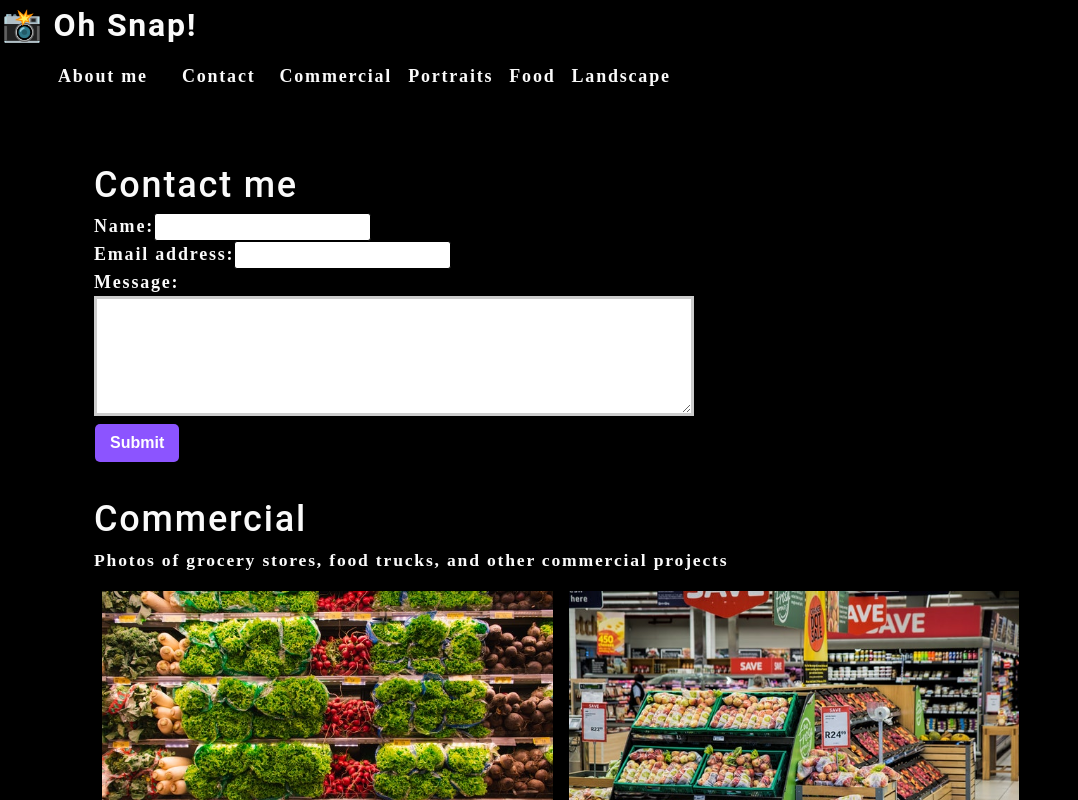
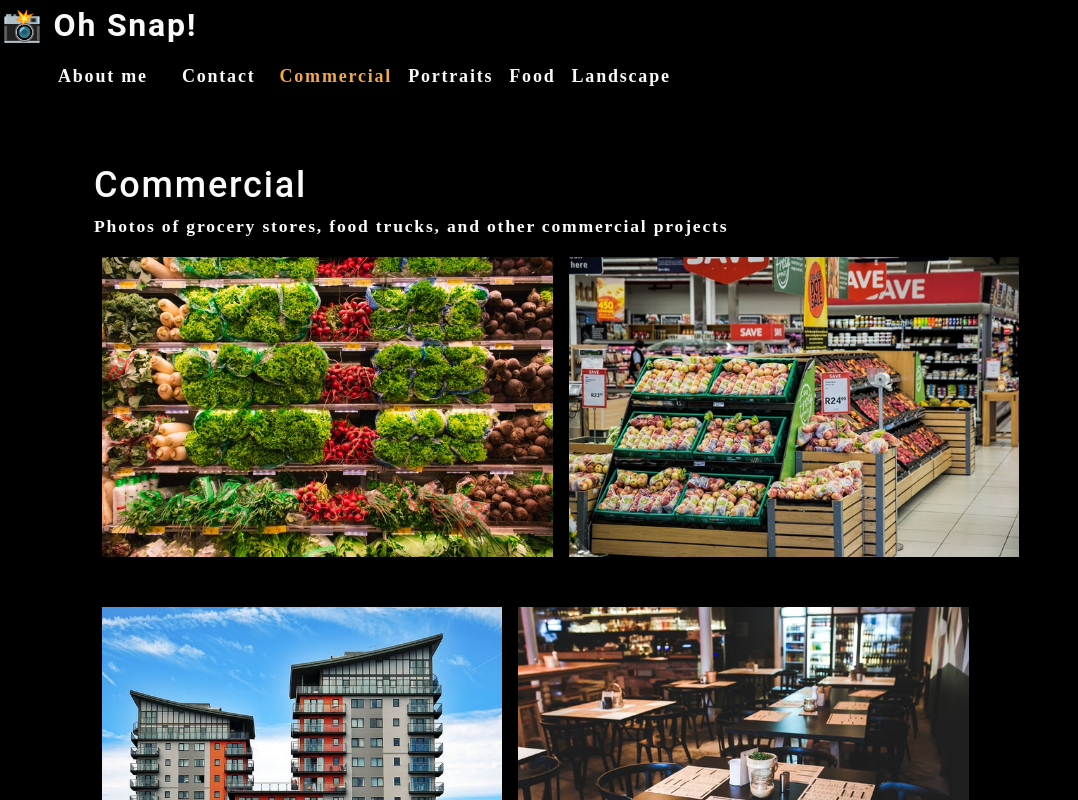
Before and after one commit to PatrickLQuirk/photo-port, a React (Create React App) app: page / in a window 1280 px wide. Shown: the top 800 px of the page, without its empty margins (0-1078 px from the left). Built offline with nearby package versions, Linux system fonts and the light colour scheme.

Commit message:
conditional rendering

```diff
--- a/src/App.js
+++ b/src/App.js
@@ -19,6 +19,7 @@
   ]);
 
   const [currentCategory, setCurrentCategory] = useState(categories[0]);
+  const [contactSelected, setContactSelected] = useState(false);
 
   return (
     <div>
@@ -26,11 +27,18 @@
         categories={categories}
         setCurrentCategory={setCurrentCategory}
         currentCategory={currentCategory}
+        contactSelected={contactSelected}
+        setContactSelected={setContactSelected}
       ></Nav>
       <main>
-        <ContactForm></ContactForm>
-        <Gallery currentCategory={currentCategory}></Gallery>
-        <About></About>
+        {!contactSelected ? (
+          <>
+            <Gallery currentCategory={currentCategory}></Gallery>
+            <About></About>
+          </>
+        ) : (
+          <ContactForm></ContactForm>
+        )}
       </main>
     </div>
   );
--- a/src/components/Contact/index.js
+++ b/src/components/Contact/index.js
@@ -1,11 +1,31 @@
 import React, { useState } from 'react';
+import { validateEmail } from '../../utils/helpers';
 
 function ContactForm() {
     const [formState, setFormState] = useState({ name: '', email: '', message: '' });
     const { name, email, message } = formState;
+    const [errorMessage, setErrorMessage] = useState('');
 
     function handleChange(e) {
-        setFormState({...formState, [e.target.name]: e.target.value })
+        if (e.target.name === 'email') {
+            const isValid = validateEmail(e.target.value);
+            console.log(isValid);
+            // isValid conditional statement
+            if (!isValid) {
+                setErrorMessage('Your email is invalid.');
+            } else {
+                setErrorMessage('');
+            }
+        } else {
+            if (!e.target.value.length) {
+                setErrorMessage(`${e.target.name} is required`);
+            } else {
+                setErrorMessage('');
+            }
+        }
+        if (!errorMessage) {
+            setFormState({...formState, [e.target.name]: e.target.value })
+        }
     }
 
     function handleSubmit(e) {
@@ -19,16 +39,21 @@
             <form id="contact-form" onSubmit={handleSubmit}>
                 <div>
                     <label htmlFor="name">Name:</label>
-                    <input type="text" name="name" defaultValue={name} onChange={handleChange} />
+                    <input type="text" name="name" defaultValue={name} onBlur={handleChange} />
                 </div>
                 <div>
                     <label htmlFor="email">Email address:</label>
-                    <input type="email" name="email" defaultValue={email} onChange={handleChange} />
+                    <input type="email" name="email" defaultValue={email} onBlur={handleChange} />
                 </div>
                 <div>
                     <label htmlFor="message">Message:</label>
-                    <textarea name="message" rows="5" defaultValue={message} onChange={handleChange} />
+                    <textarea name="message" rows="5" defaultValue={message} onBlur={handleChange} />
                 </div>
+                {errorMessage && (
+                    <div>
+                        <p className="error-text">{errorMessage}</p>
+                    </div>
+                )}
                 <button type="submit">Submit</button>
             </form>
         </section>
--- a/src/components/Nav/index.js
+++ b/src/components/Nav/index.js
@@ -5,7 +5,9 @@
     const {
         categories = [],
         setCurrentCategory,
-        currentCategory
+        currentCategory,
+        contactSelected,
+        setContactSelected
     } = props;
 
     useEffect(() => {
@@ -22,23 +24,24 @@
             <nav>
                 <ul className="flex-row">
                     <li className="mx-2">
-                        <a href="#about" data-testid="about">
+                        <a href="#about" data-testid="about" onClick={() => setContactSelected(false)}>
                             About me
                         </a>
                     </li>
-                    <li className="mx-2">
-                        <span>Contact</span>
+                    <li className={`mx-2 ${contactSelected && 'navActive'}`}>
+                        <span onClick={() => setContactSelected(true)}>Contact</span>
                     </li>
                     {categories.map((category) => (
                         <li
                         className={`mx-1 ${
                             currentCategory.name === category.name
-                            }`}
+                             && !contactSelected && `navActive`}`}
                         key={category.name}
                         >
                         <span
                             onClick={() => {
                             setCurrentCategory(category);
+                            setContactSelected(false);
                             }}
                         >
                             {capitalizeFirstLetter(category.name)}
```
